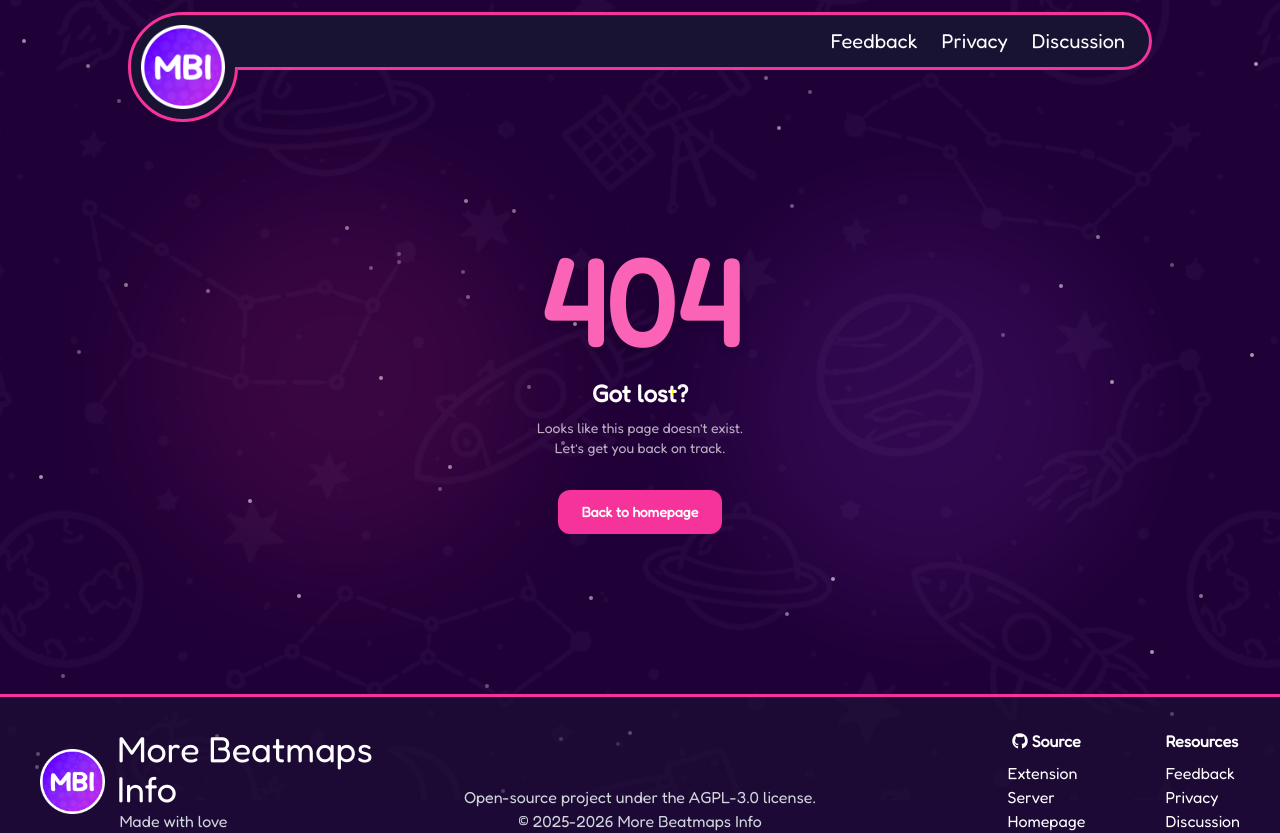
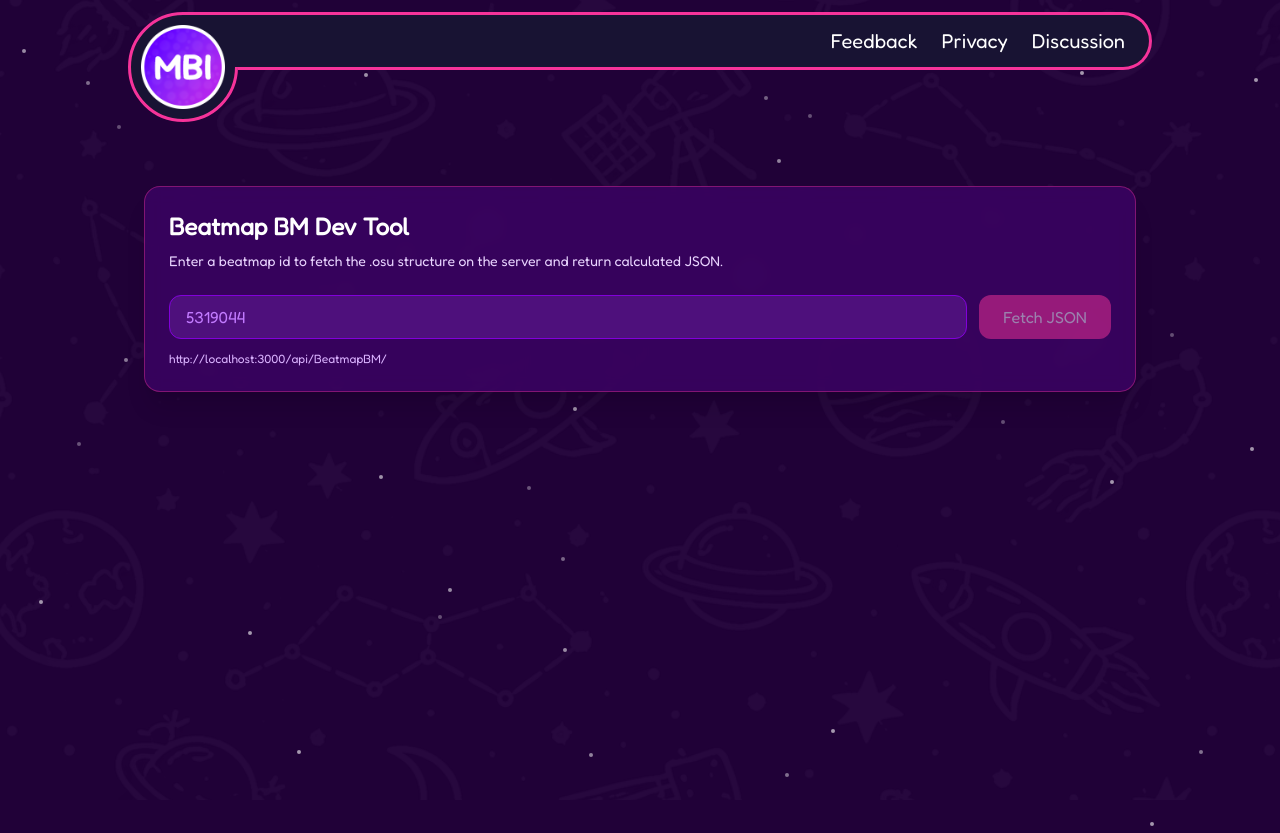
Before and after one commit to Ruichimi/More-Beatmaps-Info__Homepage, a Vue app: page /bm in a window 1280 px wide. Shown: the top 833 px of the page. Built offline with nearby package versions, Linux system fonts and the light colour scheme.

Commit message:
dev feature

```diff
--- /dev/null
+++ b/src/components/pages/BM.vue
@@ -0,0 +1,91 @@
+<script setup>
+import { computed, ref } from 'vue';
+
+const beatmapId = ref('');
+const result = ref(null);
+const error = ref('');
+const isLoading = ref(false);
+
+const serverUrl = computed(() => {
+  const localHosts = ['localhost', '127.0.0.1'];
+  return localHosts.includes(window.location.hostname)
+      ? 'http://localhost:3000'
+      : window.location.origin;
+});
+
+const canSubmit = computed(() => /^\d+$/.test(beatmapId.value.trim()) && !isLoading.value);
+const endpoint = computed(() => `${serverUrl.value}/api/BeatmapBM/${beatmapId.value.trim()}`);
+const formattedResult = computed(() => result.value ? JSON.stringify(result.value, null, 2) : '');
+
+async function fetchBeatmapData() {
+  if (!canSubmit.value) return;
+
+  isLoading.value = true;
+  error.value = '';
+  result.value = null;
+
+  try {
+    const response = await fetch(endpoint.value);
+    const data = await response.json().catch(() => null);
+
+    if (!response.ok) {
+      throw new Error(data?.error || `Request failed with status ${response.status}`);
+    }
+
+    result.value = data;
+  } catch (err) {
+    error.value = err.message || 'Failed to fetch beatmap data';
+  } finally {
+    isLoading.value = false;
+  }
+}
+</script>
+
+<template>
+  <main class="mx-auto flex min-h-screen w-full max-w-5xl flex-col px-4 py-16 text-white">
+    <section class="w-full rounded-2xl border border-pink-500/40 bg-purple-950/80 p-6 shadow-xl backdrop-blur">
+      <h1 class="mb-2 text-2xl font-semibold">
+        Beatmap BM Dev Tool
+      </h1>
+
+      <p class="mb-6 text-sm text-purple-200">
+        Enter a beatmap id to fetch the .osu structure on the server and return calculated JSON.
+      </p>
+
+      <form class="flex flex-col gap-3 sm:flex-row" @submit.prevent="fetchBeatmapData">
+        <input
+            v-model="beatmapId"
+            inputmode="numeric"
+            autocomplete="off"
+            placeholder="5319044"
+            class="min-h-11 flex-1 rounded-xl border border-purple-700 bg-purple-900/70 px-4 py-2 text-white
+                 placeholder-purple-400 focus:outline-none focus:ring-2 focus:ring-pink-500"
+        />
+
+        <button
+            type="submit"
+            :disabled="!canSubmit"
+            class="min-h-11 rounded-xl bg-pink-500 px-6 py-2 font-medium text-white transition
+                 hover:bg-pink-400 disabled:cursor-not-allowed disabled:opacity-50">
+          {{ isLoading ? 'Loading...' : 'Fetch JSON' }}
+        </button>
+      </form>
+
+      <p class="mt-3 break-all text-xs text-purple-300">
+        {{ endpoint }}
+      </p>
+    </section>
+
+    <section v-if="error" class="mt-6 rounded-2xl border border-red-500/50 bg-red-950/60 p-4 text-red-100">
+      {{ error }}
+    </section>
+
+    <section v-if="result" class="mt-6 overflow-hidden rounded-2xl border border-purple-500/50 bg-slate-950/90">
+      <div class="border-b border-purple-500/30 px-4 py-3 text-sm font-semibold text-purple-100">
+        Response JSON
+      </div>
+
+      <pre class="max-h-[70vh] overflow-auto p-4 text-sm leading-6 text-purple-50">{{ formattedResult }}</pre>
+    </section>
+  </main>
+</template>
--- a/src/router/index.js
+++ b/src/router/index.js
@@ -3,11 +3,13 @@ import Home from "@/components/pages/Home.vue";
 import Feedback from "@/components/pages/Feedback.vue";
 import Privacy from "@/components/pages/Privacy.vue";
 import NotFound from "@/components/pages/NotFound.vue";
+import BM from "@/components/pages/BM.vue";
 
 const routes = [
     { path: "/", component: Home },
     { path: "/feedback", component: Feedback },
     { path: "/privacy", component: Privacy },
+    { path: "/bm", component: BM },
     { path: '/:pathMatch(.*)*', name: 'NotFound', component: NotFound }
 ];
 
```
